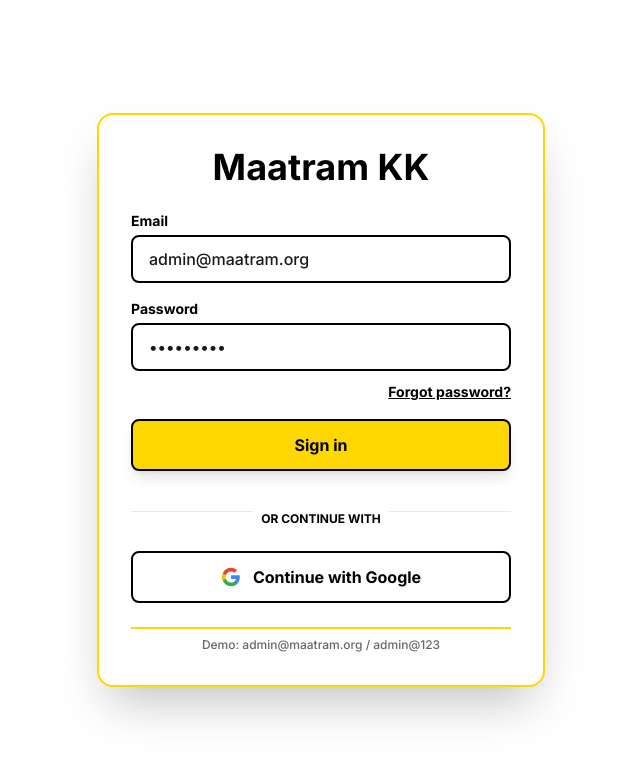
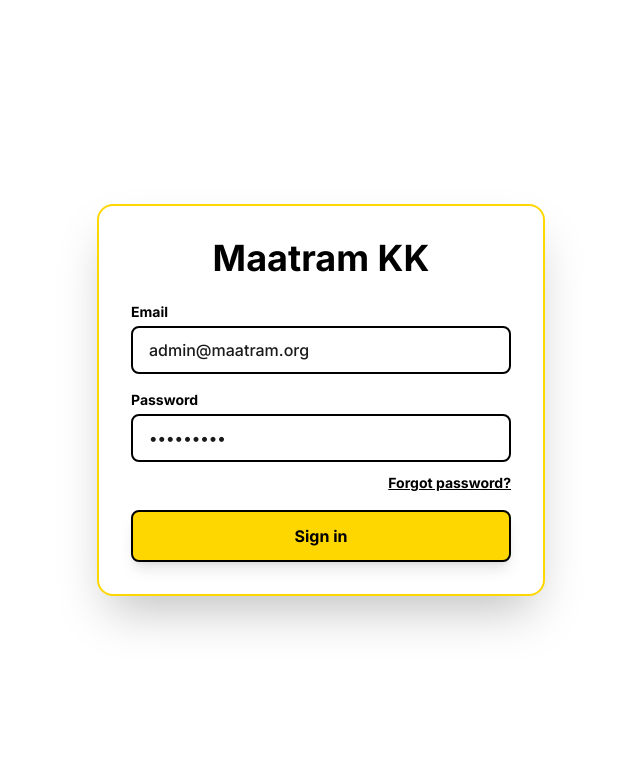
Before and after one commit to hariraajan3/Maatram_KK, a React (Vite) app in the folder frontend/: page /login in a window 1280 px wide. Shown: the top 760 px of the page, without its empty margins (319-959 px from the left). Built offline with nearby package versions, Linux system fonts and the light colour scheme.

Commit message:
updated the login page

```diff
--- a/frontend/src/pages/Login.jsx
+++ b/frontend/src/pages/Login.jsx
@@ -21,28 +21,13 @@ const Login = ({ onSuccess }) => {
     }
   };
 
-  const handleSocialLogin = async (provider) => {
-    setError('');
-    setLoading(true);
-    try {
-      // Placeholder for social login - will be implemented with OAuth
-      console.log(`Social login with ${provider}`);
-      setError(`${provider} login will be available soon`);
-    } catch (err) {
-      setError(`Unable to login with ${provider}`);
-    } finally {
-      setLoading(false);
-    }
-  };
-
   return (
-    <div className="min-h-screen flex items-center justify-center bg-white px-4 py-12">
+    <div className="min-h-screen flex items-center justify-center bg-white px-14 py-12">
       <div className="w-full max-w-md">
         <div className="bg-white rounded-2xl shadow-2xl border-2 border-maatram-yellow p-8 space-y-6">
           {/* Header */}
           <div className="text-center">
             <h1 className="text-4xl font-bold text-black mb-2">Maatram KK</h1>
-            {/* <p className="text-sm text-black/70 font-medium">Unified operations console</p> */}
           </div>
 
           {/* Login Form */}
@@ -123,82 +108,10 @@ const Login = ({ onSuccess }) => {
             </button>
           </form>
 
-          {/* Sign up link */}
-          {/* <div className="text-center text-sm text-slate-600">
-            Don't have an account?{' '}
-            <Link to="/signup" className="text-indigo-600 hover:text-indigo-700 font-semibold">
-              Sign up
-            </Link>
-          </div> */}
-
-          {/* Divider */}
-          <div className="relative pt-4">
-            <div className="absolute inset-0 flex items-center">
-              <div className="w-full border-t border-slate-200"></div>
-            </div>
-            <div className="relative flex justify-center text-xs uppercase">
-              <span className="bg-white px-2 text-black font-bold">Or continue with</span>
-            </div>
-          </div>
-
-          {/* Social Login Buttons */}
-          <div className="space-y-3">
-            <button
-              type="button"
-              onClick={() => handleSocialLogin('Google')}
-              disabled={loading}
-              className="w-full flex items-center justify-center gap-3 px-4 py-3 border-2 border-black rounded-lg hover:bg-maatram-yellow transition-all disabled:opacity-50 disabled:cursor-not-allowed font-semibold"
-            >
-              <svg className="w-5 h-5" viewBox="0 0 24 24">
-                <path
-                  fill="#4285F4"
-                  d="M22.56 12.25c0-.78-.07-1.53-.2-2.25H12v4.26h5.92c-.26 1.37-1.04 2.53-2.21 3.31v2.77h3.57c2.08-1.92 3.28-4.74 3.28-8.09z"
-                />
-                <path
-                  fill="#34A853"
-                  d="M12 23c2.97 0 5.46-.98 7.28-2.66l-3.57-2.77c-.98.66-2.23 1.06-3.71 1.06-2.86 0-5.29-1.93-6.16-4.53H2.18v2.84C3.99 20.53 7.7 23 12 23z"
-                />
-                <path
-                  fill="#FBBC05"
-                  d="M5.84 14.09c-.22-.66-.35-1.36-.35-2.09s.13-1.43.35-2.09V7.07H2.18C1.43 8.55 1 10.22 1 12s.43 3.45 1.18 4.93l2.85-2.22.81-.62z"
-                />
-                <path
-                  fill="#EA4335"
-                  d="M12 5.38c1.62 0 3.06.56 4.21 1.64l3.15-3.15C17.45 2.09 14.97 1 12 1 7.7 1 3.99 3.47 2.18 7.07l3.66 2.84c.87-2.6 3.3-4.53 6.16-4.53z"
-                />
-              </svg>
-              <span className="text-black font-bold">Continue with Google</span>
-            </button>
-
-            {/* <button
-              type="button"
-              onClick={() => handleSocialLogin('Facebook')}
-              disabled={loading}
-              className="w-full flex items-center justify-center gap-3 px-4 py-3 border-2 border-black rounded-lg hover:bg-maatram-yellow transition-all disabled:opacity-50 disabled:cursor-not-allowed font-semibold"
-            >
-              <svg className="w-5 h-5" viewBox="0 0 24 24" fill="#1877F2">
-                <path d="M24 12.073c0-6.627-5.373-12-12-12s-12 5.373-12 12c0 5.99 4.388 10.954 10.125 11.854v-8.385H7.078v-3.47h3.047V9.43c0-3.007 1.792-4.669 4.533-4.669 1.312 0 2.686.235 2.686.235v2.953H15.83c-1.491 0-1.956.925-1.956 1.874v2.25h3.328l-.532 3.47h-2.796v8.385C19.612 23.027 24 18.062 24 12.073z" />
-              </svg>
-              <span className="text-black font-bold">Continue with Facebook</span>
-            </button>
-
-            <button
-              type="button"
-              onClick={() => handleSocialLogin('Apple')}
-              disabled={loading}
-              className="w-full flex items-center justify-center gap-3 px-4 py-3 border-2 border-black rounded-lg hover:bg-maatram-yellow transition-all disabled:opacity-50 disabled:cursor-not-allowed font-semibold"
-            >
-              <svg className="w-5 h-5" viewBox="0 0 24 24" fill="#000000">
-                <path d="M17.05 20.28c-.98.95-2.05.88-3.08.4-1.09-.5-2.08-.48-3.24 0-1.44.62-2.2.44-3.06-.4C2.79 15.25 3.51 7.59 9.05 7.31c1.35.07 2.29.74 3.08.8 1.18-.24 2.31-.93 3.57-.84 1.51.12 2.65.72 3.4 1.8-3.12 1.87-2.38 5.98.48 7.13-.57 1.5-1.31 2.99-2.54 4.09l.01-.01zM12.03 7.25c-.15-2.23 1.66-4.07 3.74-4.25.29 2.58-2.34 4.5-3.74 4.25z" />
-              </svg>
-              <span className="text-black font-bold">Continue with Apple</span>
-            </button>*/}
-          </div>
-
           {/* Demo credentials hint */}
-          <p className="text-xs text-center text-black/60 pt-2 border-t-2 border-maatram-yellow font-medium">
+          {/* <p className="text-xs text-center text-black/60 pt-2 border-t-2 border-maatram-yellow font-medium">
             Demo: admin@maatram.org / admin@123
-          </p>
+          </p> */}
         </div>
       </div>
     </div>
```
